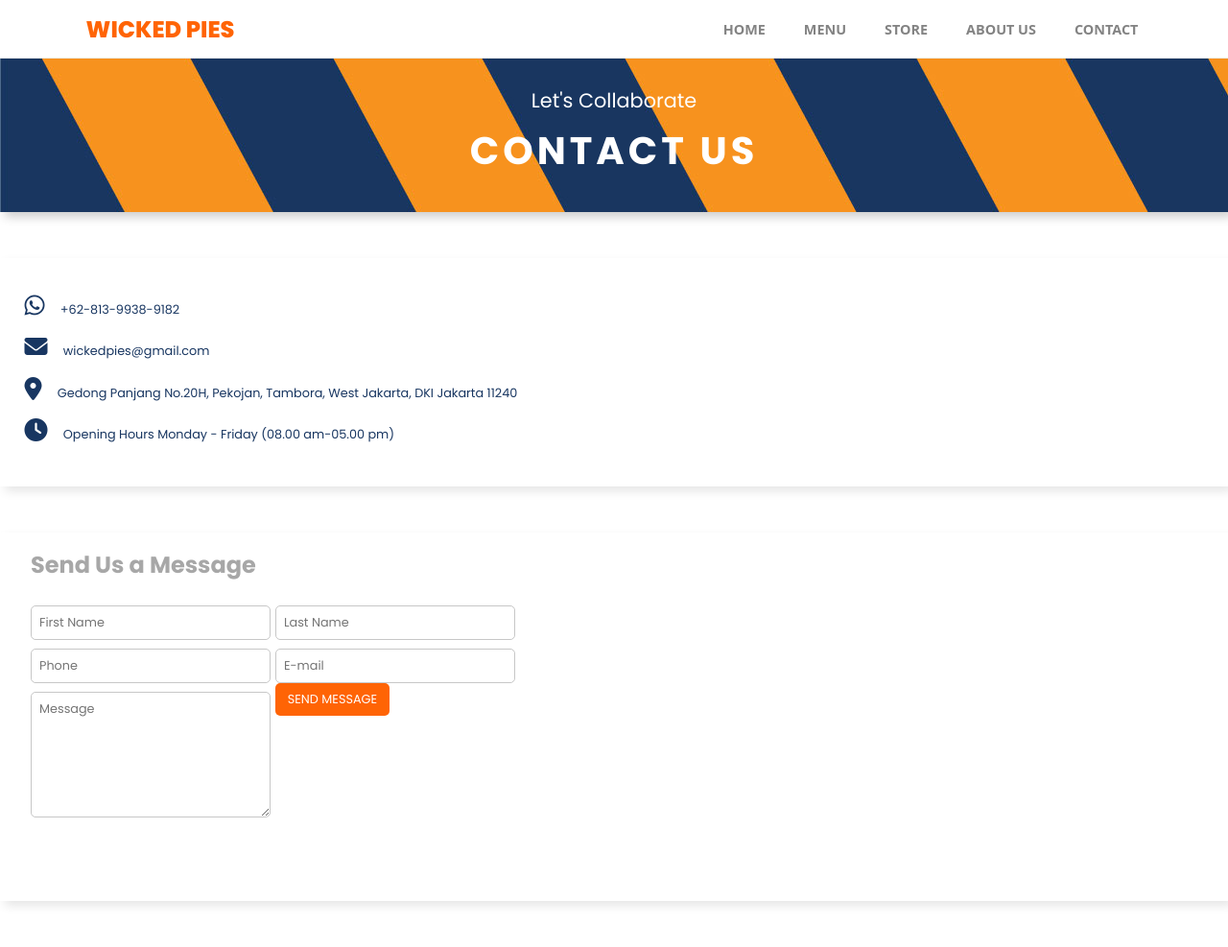
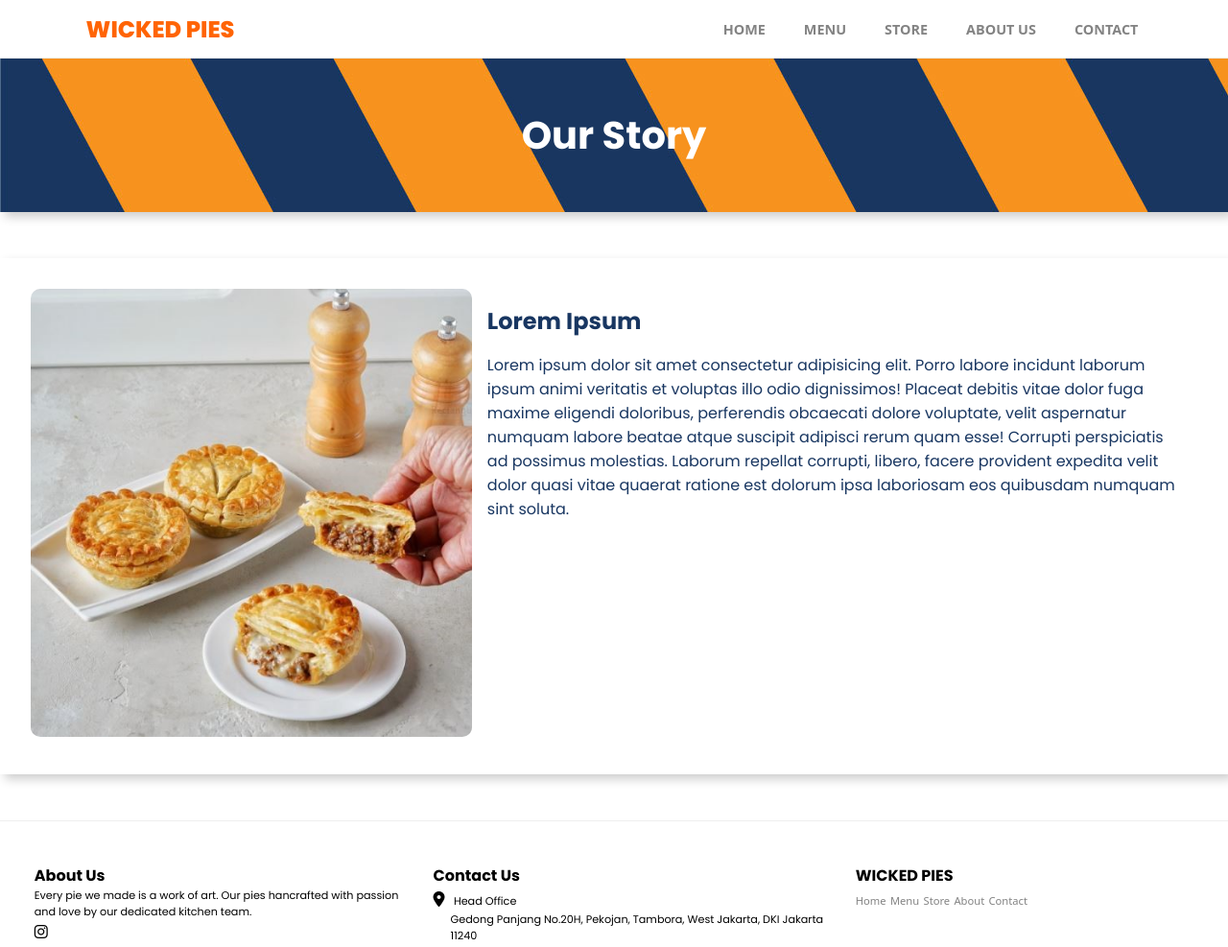
Before and after one commit to vibbyfs/My-Project, a plain HTML site: page contact.html in a window 1280 px wide. Shown: the top 987 px of the page at 96% size. Drawn offline with nearby package versions, Linux system fonts and the light colour scheme.

Commit message:
Update contact.html

```diff
--- a/contact.html
+++ b/contact.html
@@ -53,77 +53,34 @@
     </header>
     <!-- NAVBAR END -->
 
-    <!-- CONTACT -->
-    <section class="contact-section">
-      <div class="contact-bg">
-        <h3>Let's Collaborate</h3>
-        <h2>Contact Us</h2>
-      </div>
-
-      <div class="contact-body">
-        <div class="contact-info">
-          <div>
-            <a href="">
-              <span><i class="fa-brands fa-whatsapp"></i></span>
-              +62-813-9938-9182
-            </a>
+    <!-- ABOUT US -->
+    <section class="about">
+      <div class="about-container">
+        <div class="about-header">
+          <h1>Our Story</h1>
+        </div>
+        <div class="about-content">
+          <div class="about-img">
+            <img src="./img/about.JPG" alt="" class="about-img-2" />
           </div>
-          <div>
-            <a href="">
-              <span><i class="fa-solid fa-envelope"></i></span>
-              wickedpies@gmail.com
-            </a>
-          </div>
-          <div>
-            <a href="">
-              <span><i class="fa-solid fa-location-dot"></i></span>
-              Gedong Panjang No.20H, Pekojan, Tambora, West Jakarta, DKI Jakarta
-              11240</a
-            >
-          </div>
-          <div>
-            <a href="#" class="no-cursor">
-              <span><i class="fa-solid fa-clock"></i></span>
-              Opening Hours Monday - Friday (08.00 am-05.00 pm)</a
-            >
+          <div class="about-detail">
+            <h2>Lorem Ipsum</h2>
+            <p>
+              Lorem ipsum dolor sit amet consectetur adipisicing elit. Porro
+              labore incidunt laborum ipsum animi veritatis et voluptas illo
+              odio dignissimos! Placeat debitis vitae dolor fuga maxime eligendi
+              doloribus, perferendis obcaecati dolore voluptate, velit
+              aspernatur numquam labore beatae atque suscipit adipisci rerum
+              quam esse! Corrupti perspiciatis ad possimus molestias. Laborum
+              repellat corrupti, libero, facere provident expedita velit dolor
+              quasi vitae quaerat ratione est dolorum ipsa laboriosam eos
+              quibusdam numquam sint soluta.
+            </p>
           </div>
         </div>
-
-        <div class="contact-form-container">
-          <h4>Send Us a Message</h4>
-          <div class="contact-form">
-            <div class="form-1">
-              <input
-                type="text"
-                class="form-control"
-                placeholder="First Name"
-              />
-            </div>
-            <div class="form-2">
-              <input type="text" class="form-control" placeholder="Last Name" />
-            </div>
-            <div class="form-3">
-              <input type="text" class="form-control" placeholder="Phone" />
-            </div>
-            <div class="form-4">
-              <input type="email" class="form-control" placeholder="E-mail" />
-            </div>
-            <textarea
-              class="form-control form-5"
-              rows="5"
-              placeholder="Message"
-            ></textarea>
-            <div class="form-6">
-              <input
-                type="submit"
-                class="contact-send-btn"
-                value="send message"
-              />
-            </div>
-          </div>
-        </div>
+      </div>
     </section>
-    <!-- CONTACT END -->
+    <!-- ABOUT US END -->
 
     <!-- FOOTER -->
     <footer class="footer">
@@ -189,6 +146,6 @@
     <!-- SCROLLREVEAL -->
     <script src="https://unpkg.com/scrollreveal"></script>
     <!-- MY SCRIPT -->
-    <script src="scriptstore.js"></script>
+    <script src="script.js"></script>
   </body>
 </html>
```
